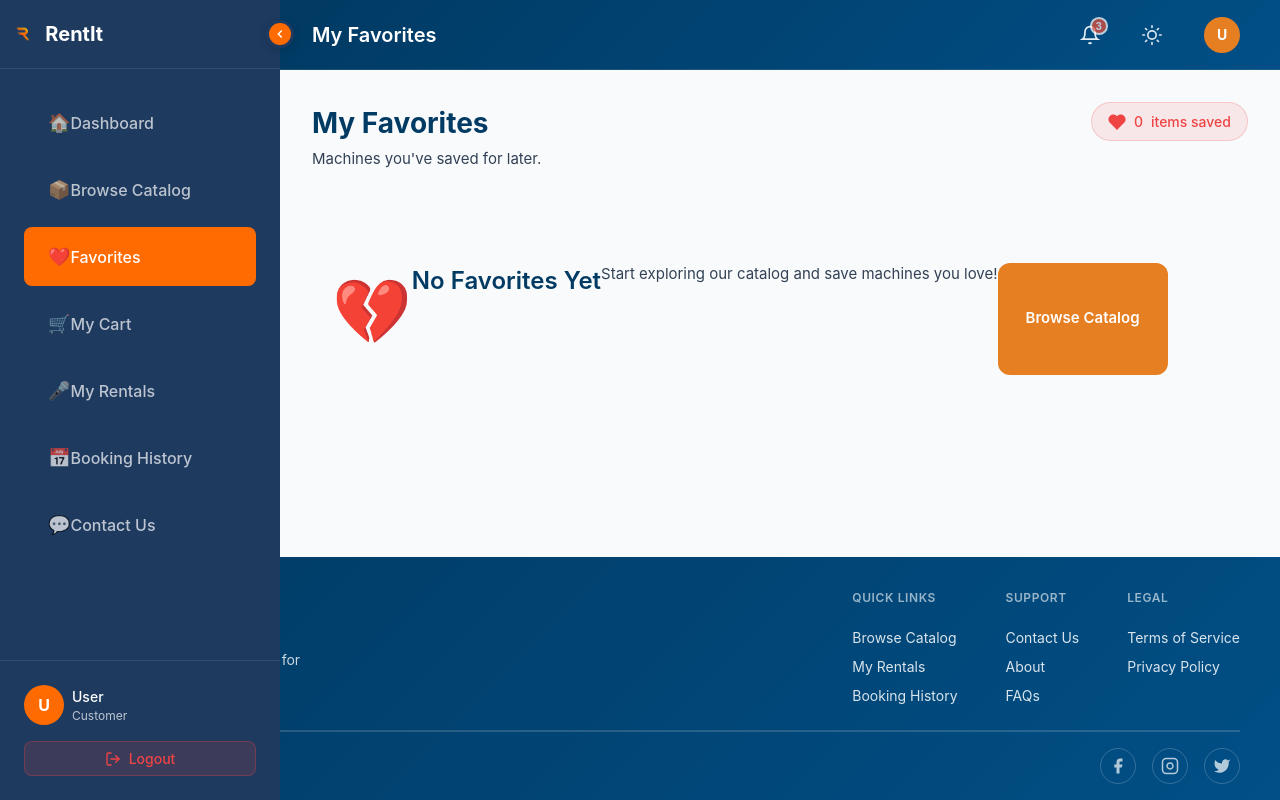
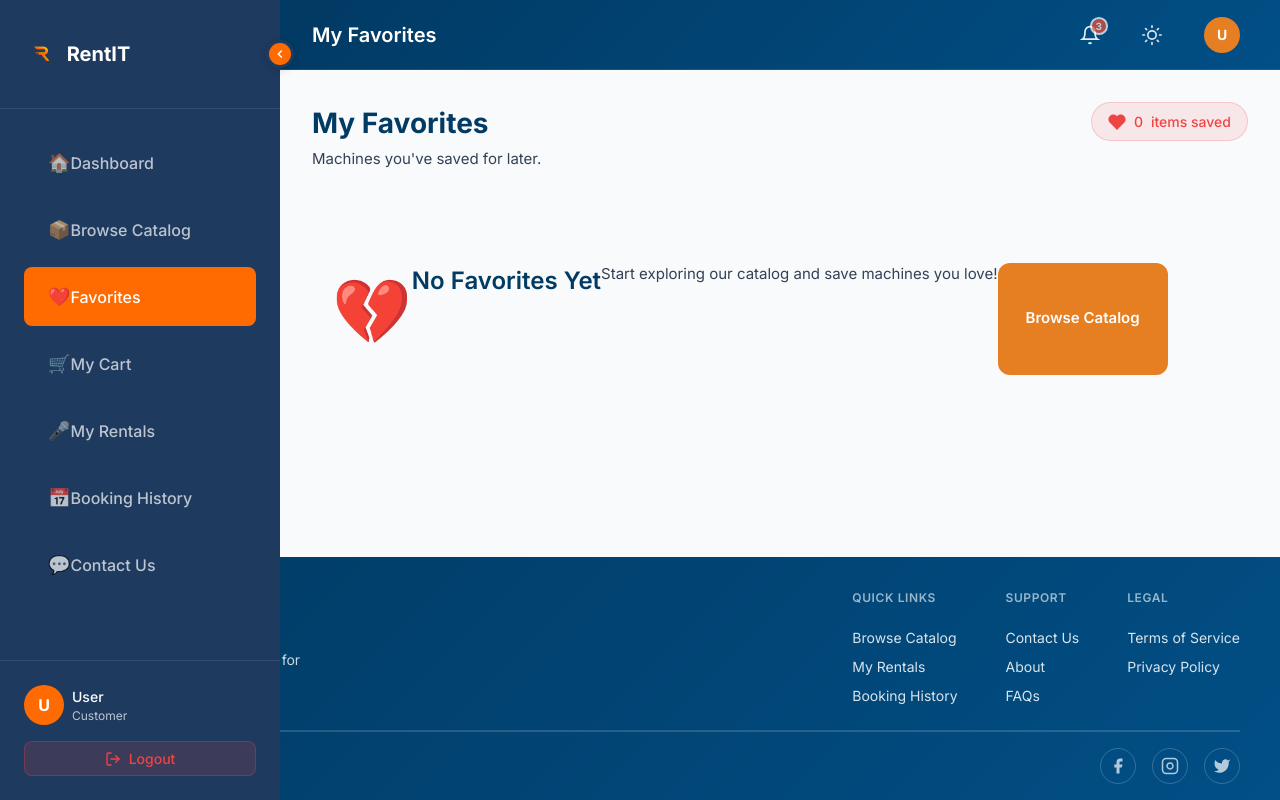
Before and after one commit to CC-Shinbel/rent-it, a PHP site: page /rent-it/client/favorites/favorites.php in a window 1280 px wide. Run offline with PHP 8.4, Linux system fonts and the light colour scheme; data comes from the database, SQL or seed files in the repository; data that the repository does not hold is empty.

Commit message:
consistency

```diff
--- a/client/dashboard/dashboard.css
+++ b/client/dashboard/dashboard.css
@@ -782,7 +782,7 @@
 }
 
 .sidebar-header {
-    padding: var(--spacing-sm);
+    padding: var(--spacing-lg);
     border-bottom: 1px solid rgba(255, 255, 255, 0.1);
 }
 
@@ -790,13 +790,14 @@
     display: flex;
     align-items: center;
     gap: var(--spacing-sm);
-    min-height: 48px;
+    min-height: 56px;
     padding: var(--spacing-xs) 0;
+    margin-right: var(--spacing-lg);
 }
 
 .sidebar-logo-icon {
     width: auto;
-    height: 44px;
+    height: 52px;
     max-width: 100%;
     object-fit: contain;
     flex-shrink: 0;
--- a/client/dashboard/dashboard.php
+++ b/client/dashboard/dashboard.php
@@ -87,6 +87,11 @@ if ($new_status != $current_db_status) {
     <meta charset="UTF-8">
     <meta name="viewport" content="width=device-width, initial-scale=1.0">
     <title>RentIt - Dashboard</title>
+
+    <!-- Google Fonts -->
+    <link rel="preconnect" href="https://fonts.googleapis.com">
+    <link rel="preconnect" href="https://fonts.gstatic.com" crossorigin>
+    <link href="https://fonts.googleapis.com/css2?family=Inter:wght@400;500;600;700&display=swap" rel="stylesheet">
 
     <!-- Favicon -->
     <link rel="icon" type="image/png" href="../../assets/images/rIT_logo_tp.png">
--- a/client/favorites/favorites.php
+++ b/client/favorites/favorites.php
@@ -21,6 +21,11 @@ $favoritesCount = $result->num_rows;
     <meta charset="UTF-8">
     <meta name="viewport" content="width=device-width, initial-scale=1.0">
     <title>RentIt - My Favorites</title>
+
+    <!-- Google Fonts -->
+    <link rel="preconnect" href="https://fonts.googleapis.com">
+    <link rel="preconnect" href="https://fonts.gstatic.com" crossorigin>
+    <link href="https://fonts.googleapis.com/css2?family=Inter:wght@400;500;600;700&display=swap" rel="stylesheet">
 
     <link rel="stylesheet" href="/rent-it/shared/css/theme.css">
 <link rel="stylesheet" href="/rent-it/shared/css/globals.css">
--- a/shared/js/components.js
+++ b/shared/js/components.js
@@ -101,8 +101,8 @@ const Components = {
             <aside class="sidebar${isCollapsed ? ' collapsed' : ''}" id="sidebar">
                 <div class="sidebar-header">
                     <div class="sidebar-logo">
-                      <img src="/rent-it/assets/images/rIT_logo_tp.png" alt="RentIt Logo" class="sidebar-logo-icon">
-                        <span class="sidebar-logo-text">RentIt</span>
+                                            <img src="/rent-it/assets/images/rIT_logo_tp.png" alt="RentIT Logo" class="sidebar-logo-icon">
+                                                <span class="sidebar-logo-text">RentIT</span>
                     </div>
                     <!-- Collapse Toggle Button -->
                     <button class="sidebar-collapse-btn" id="sidebarCollapseBtn" aria-label="Toggle sidebar" title="Collapse/expand sidebar">
@@ -837,8 +837,8 @@ const Components = {
                 <div class="footer-content">
                     <div class="footer-main">
                         <div class="footer-brand">
-                            <img src="/assets/images/rIT_logo_tp.png" alt="RentIt Logo" class="footer-logo">
-                            <span class="footer-brand-name">RentIt</span>
+                            <img src="/assets/images/rIT_logo_tp.png" alt="RentIT Logo" class="footer-logo">
+                            <span class="footer-brand-name">RentIT</span>
                         </div>
                         <p class="footer-tagline">Premium karaoke equipment rentals for your perfect event.</p>
                     </div>
@@ -871,7 +871,7 @@ const Components = {
                 </div>
 
                 <div class="footer-bottom">
-                    <p class="footer-copyright">&copy; ${currentYear} RentIt. All rights reserved.</p>
+                    <p class="footer-copyright">&copy; ${currentYear} RentIT. All rights reserved.</p>
                     <div class="footer-socials">
                         <a href="#" class="social-link" aria-label="Facebook">
                             <svg viewBox="0 0 24 24" fill="currentColor" width="18" height="18">
```
